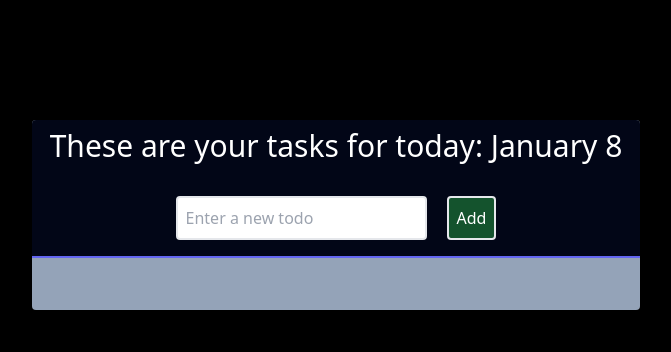
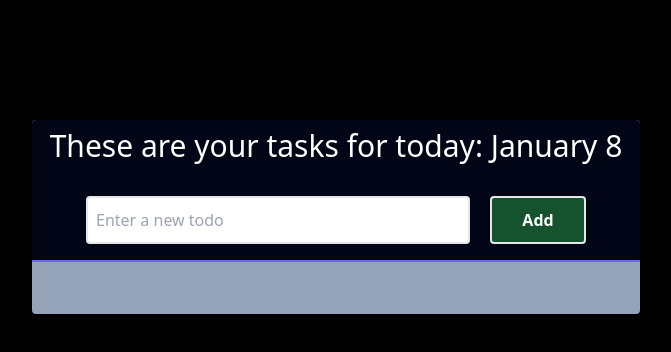
Before and after one commit to jhonatanCastor/To-do-List, a Next.js app: page / in a window 1280 px wide. Shown: the top 352 px of the page, without its empty margins (304-975 px from the left). Built offline with nearby package versions, Linux system fonts and the light colour scheme.

Commit message:
hotfix: change font text and size the input

```diff
--- a/src/app/page.tsx
+++ b/src/app/page.tsx
@@ -45,14 +45,14 @@ const Home: React.FC = () => {
               <input
                 type="text"
                 placeholder="Enter a new todo"
-                className="flex p-2 rounded mr-5 text-slate-900 border-2"
+                className="flex p-2 rounded mr-5 text-slate-900 border-2 w-96 h-12"
                 onChange={(e) => {
                   setTodo(e.target.value);
                 }}
                 value={todo}
               />
               <button
-                className="bg-green-900 border-2 p-2 rounded text-white"
+                className="bg-green-900 border-2 p-2 rounded w-24 font-bold text-white"
                 onClick={() => addAll()}
               >
                 Add
```
